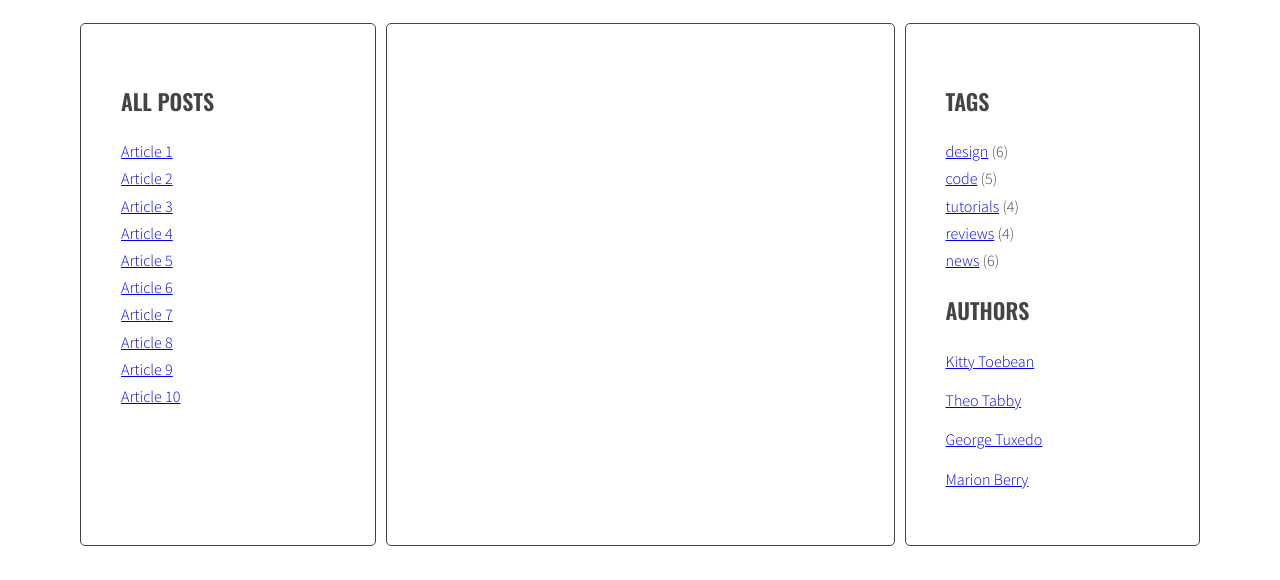
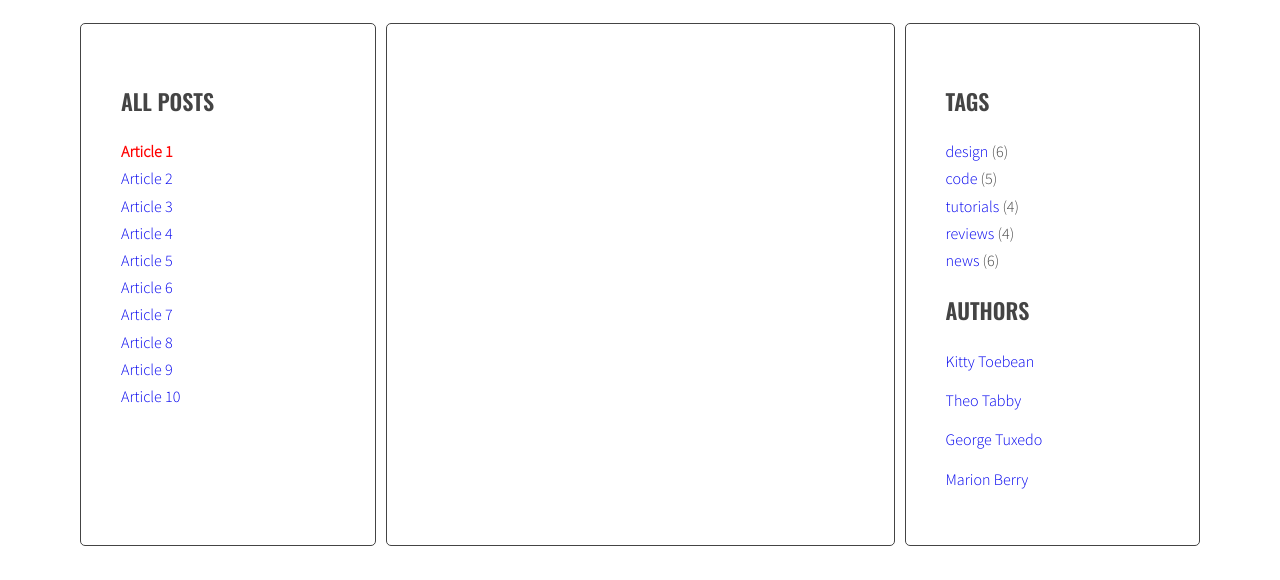
Before and after one commit to olkaman/javaScript-portfolio, a website: page index.html in a window 1280 px wide. Both pictures are taken after a click on the link "Article 1". Shown: the part 220-800 px from the top of the page. Drawn offline with nearby package versions, Linux system fonts and the light colour scheme.

Commit message:
Add active class to clicked Element

```diff
--- a/js/script.js
+++ b/js/script.js
@@ -4,18 +4,18 @@ const links = document.querySelectorAll('.titles a');
 
 function clickHandler(event){
 	console.log('The link was clicked!');
-	console.log(event);
+	const clickedElement = this;
 
-  /* remove class 'active' from all article links  */
+  /* [DONE] remove class 'active' from all article links  */
   	const activeLinks = document.querySelectorAll('.titles a.active');
   	for(let activeLink of activeLinks){
   		activeLink.classList.remove('active');
   	}
 
-  /* add class 'active' to the clicked link */
+  /* [INPROGRESS] add class 'active' to the clicked link */
+  		clickedElement.classList.add('active');
 
-
-  /* remove class 'active' from all articles */
+  /* [DONE] remove class 'active' from all articles */
   const activeArticles = document.querySelectorAll('.posts article.active');
   	for(let activeArticle of activeArticles){
   		activeArticle.classList.remove('active');
--- a/sass/style.scss
+++ b/sass/style.scss
@@ -41,6 +41,10 @@ body {
   }
 }
 
+a {
+  text-decoration: none;
+}
+
 /* Layout */
 
 .wrapper {
@@ -82,6 +86,7 @@ body {
   padding: 0;
   .active {
     font-weight: bold;
+    color: red;
   }
 }
 
```
Also changed, not shown: css/style.css, 2 other files.
